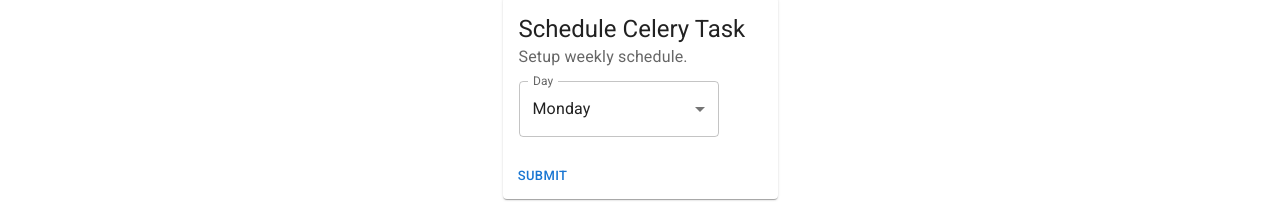
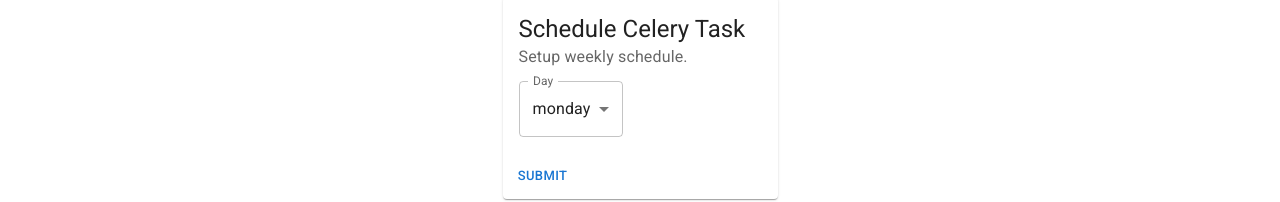
Before and after one commit to John-Doherty01/docker-celery, a React (Create React App) app in the folder hitman-webapp/: page / in a window 1280 px wide. Shown: the part 164-366 px from the top of the page. Built offline with nearby package versions, Linux system fonts and the light colour scheme.

Commit message:
Scheduling component

```diff
--- a/hitman-webapp/src/App.tsx
+++ b/hitman-webapp/src/App.tsx
@@ -8,7 +8,7 @@
   CeleryTaskProgressBar,
   StartCeleryTaskButton,
 } from "./celery-task-progress-bar/progress-bar";
-import { ReactElement, useState } from "react";
+import React, { ReactElement, useState } from "react";
 import {
   Box,
   Button,
@@ -18,9 +18,12 @@
   FormControl,
   InputLabel,
   MenuItem,
+  OutlinedInput,
   Select,
   TextField,
+  Theme,
   Typography,
+  useTheme,
 } from "@mui/material";
 import AdapterDateFns from "@mui/lab/AdapterDateFns";
 import LocalizationProvider from "@mui/lab/LocalizationProvider";
@@ -32,14 +35,45 @@
 }
 
 interface ScheduleCeleryTaskProps {
-  onSubmitCallback: (date: Date | null) => void;
+  onSubmitCallback: (date: Date | null, dayOfWeek: string[]) => void;
+}
+
+const ITEM_HEIGHT = 48;
+const ITEM_PADDING_TOP = 8;
+const MenuProps = {
+  PaperProps: {
+    style: {
+      maxHeight: ITEM_HEIGHT * 4.5 + ITEM_PADDING_TOP,
+      width: 250,
+    },
+  },
+};
+
+function getStyles(name: string, personName: string[], theme: Theme) {
+  return {
+    fontWeight:
+      personName.indexOf(name) === -1
+        ? theme.typography.fontWeightRegular
+        : theme.typography.fontWeightMedium,
+  };
 }
 
 function ScheduleCeleryTask({
   onSubmitCallback,
 }: ScheduleCeleryTaskProps): ReactElement {
+  const theme = useTheme();
   const [dateTimeValue, setDateTimeValue] = useState(null);
-  const [dayOfWeek, setDayOfWeek] = useState("monday");
+  const [dayOfWeek, setDayOfWeek] = React.useState<string[]>(["monday"]);
+
+  const daysOfWeekArray: string[] = [
+    "monday",
+    "tuesday",
+    "wednesday",
+    "thursday",
+    "friday",
+    "saturday",
+    "sunday",
+  ];
   return (
     <Box
       sx={{ display: "flex", alignItems: "center", justifyContent: "center" }}
@@ -55,22 +89,29 @@
           <FormControl>
             <InputLabel id="demo-simple-select-label">Day</InputLabel>
             <Select
-              labelId="demo-simple-select-label"
-              id="demo-simple-select"
+              labelId="demo-multiple-name-label"
+              id="demo-multiple-name"
+              multiple
               value={dayOfWeek}
-              label="Day"
               onChange={(e) => {
-                setDayOfWeek(e.target.value);
+                setDayOfWeek(
+                  typeof e.target.value === "string"
+                    ? e.target.value.split(",")
+                    : e.target.value
+                );
               }}
-              style={{ minWidth: "200px" }}
+              input={<OutlinedInput label="Day" />}
+              MenuProps={MenuProps}
             >
-              <MenuItem value={"monday"}>Monday</MenuItem>
-              <MenuItem value={"tuesday"}>Tuesday</MenuItem>
-              <MenuItem value={"wednesday"}>Wednesday</MenuItem>
-              <MenuItem value={"thursday"}>Thursday</MenuItem>
-              <MenuItem value={"friday"}>Friday</MenuItem>
-              <MenuItem value={"saturday"}>Saturday</MenuItem>
-              <MenuItem value={"sunday"}>Sunday</MenuItem>
+              {daysOfWeekArray.map((day) => (
+                <MenuItem
+                  key={day}
+                  value={day}
+                  style={getStyles(day, dayOfWeek, theme)}
+                >
+                  {day}
+                </MenuItem>
+              ))}
             </Select>
           </FormControl>
           <LocalizationProvider dateAdapter={AdapterDateFns}>
@@ -88,7 +129,7 @@
           <Button
             size="small"
             onClick={() => {
-              onSubmitCallback(dateTimeValue);
+              onSubmitCallback(dateTimeValue, dayOfWeek);
             }}
           >
             Submit
@@ -137,7 +178,8 @@
       });
   };
 
-  const onSubmitScheduledTask = (newDate: Date | null) => {
+  const onSubmitScheduledTask = (newDate: Date | null, dayOfWeek: string[]) => {
+    debugger;
     if (newDate !== null) {
       console.log(newDate);
     }
```
